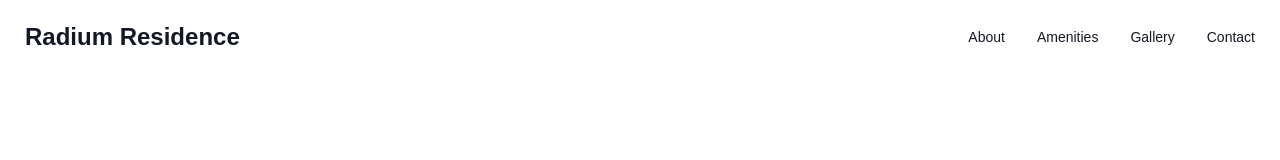
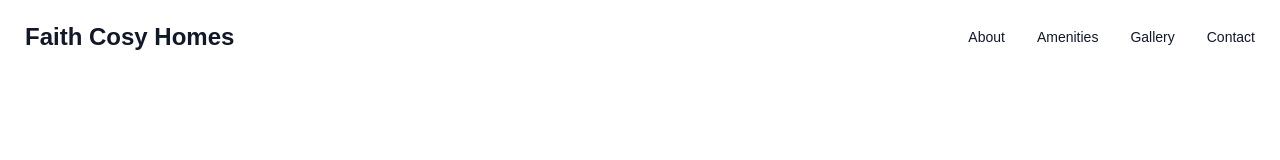
Before and after one commit to El-dark7/faith-cosy-home-radium, a Next.js app: page / in a window 1280 px wide. Shown: the top 160 px of the page. Built offline with nearby package versions, Linux system fonts and the light colour scheme.

Commit message:
Update page.tsx

```diff
--- a/src/app/page.tsx
+++ b/src/app/page.tsx
@@ -6,7 +6,7 @@ export default function Home() {
       <nav className="fixed top-0 w-full z-50 glass">
         <div className="max-w-7xl mx-auto px-6 py-5 flex justify-between items-center">
           <h1 className="text-2xl font-bold gold-text">
-            Radium Residence
+            Faith Cosy Homes
           </h1>
 
           <div className="hidden md:flex gap-8 text-sm">
```
